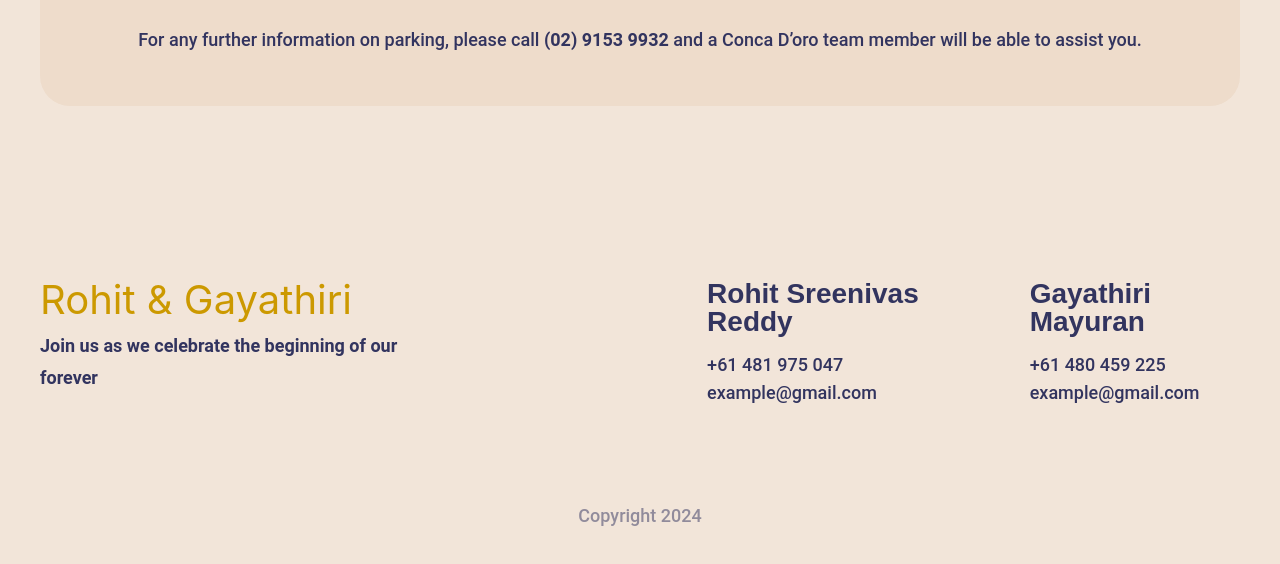
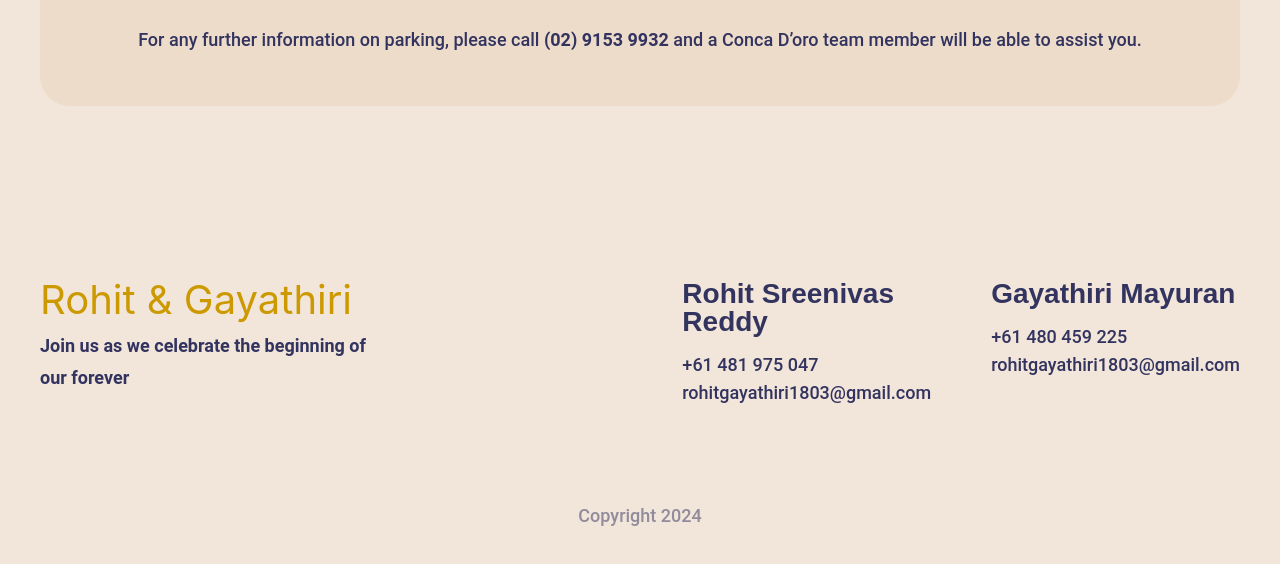
Before and after one commit to MayuranThanushan/wedding-landing, a plain HTML site: page rsvp.html in a window 1280 px wide. Shown: the part 2888-3452 px from the top of the page. Drawn offline with Linux system fonts and the light colour scheme.

Commit message:
updated contact

```diff
--- a/rsvp.html
+++ b/rsvp.html
@@ -119,7 +119,7 @@
         you.</p>
     </section>
 
-    <footer class="footer">
+    <footer id="contact" class="footer">
         <div class="footer-left">
             <h2 class="footer-couple-names">Rohit & Gayathiri</h2>
             <p class="footer-tagline">Join us as we celebrate the beginning of our forever</p>
@@ -129,12 +129,12 @@
                 <div class="contact-person">
                     <h3 class="contact-name">Rohit Sreenivas Reddy</h3>
                     <p class="contact-phone">+61 481 975 047</p>
-                    <p class="contact-phone">example@gmail.com</p>
+                    <p class="contact-phone">rohitgayathiri1803@gmail.com</p>
                 </div>
                 <div class="contact-person">
                     <h3 class="contact-name">Gayathiri Mayuran</h3>
                     <p class="contact-phone">+61 480 459 225</p>
-                    <p class="contact-phone">example@gmail.com</p>
+                    <p class="contact-phone">rohitgayathiri1803@gmail.com</p>
                 </div>
             </div>
         </div>
```
Also changed, not shown: index.html (+4 -4 lines).
